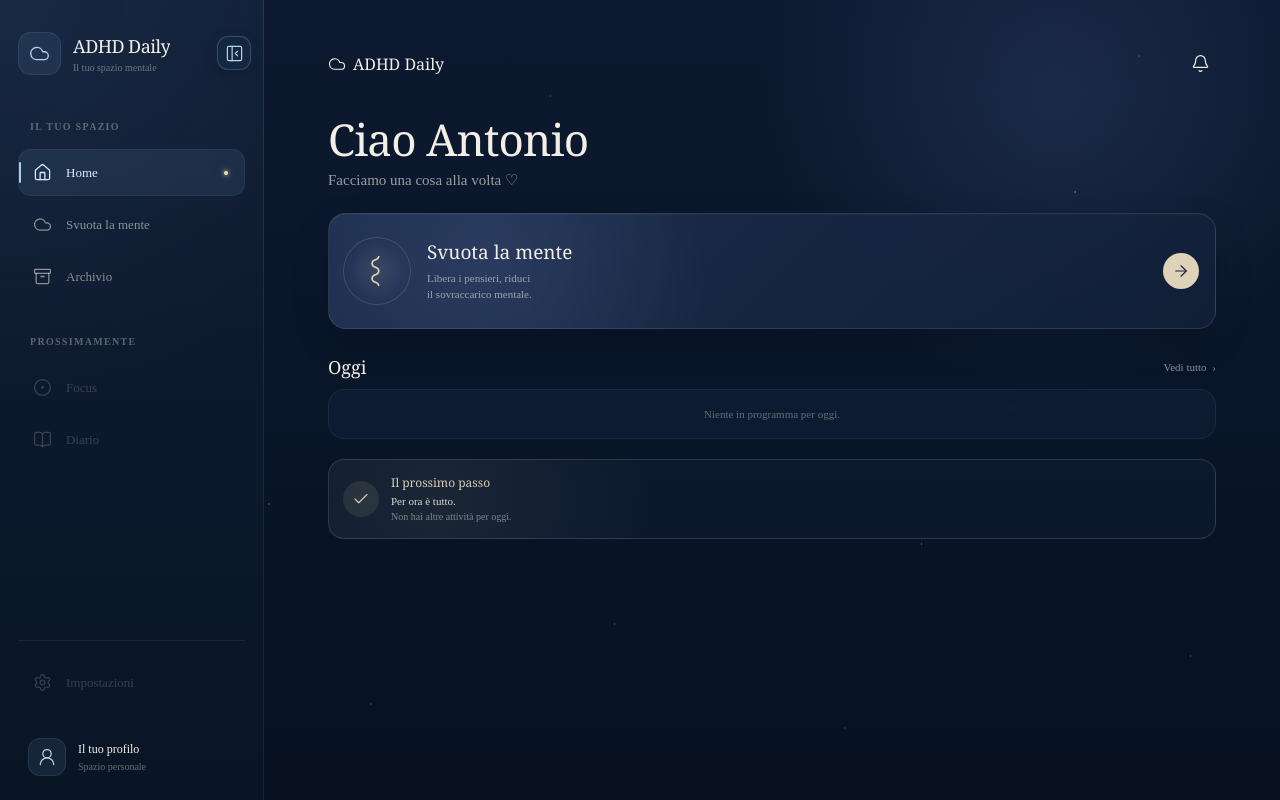
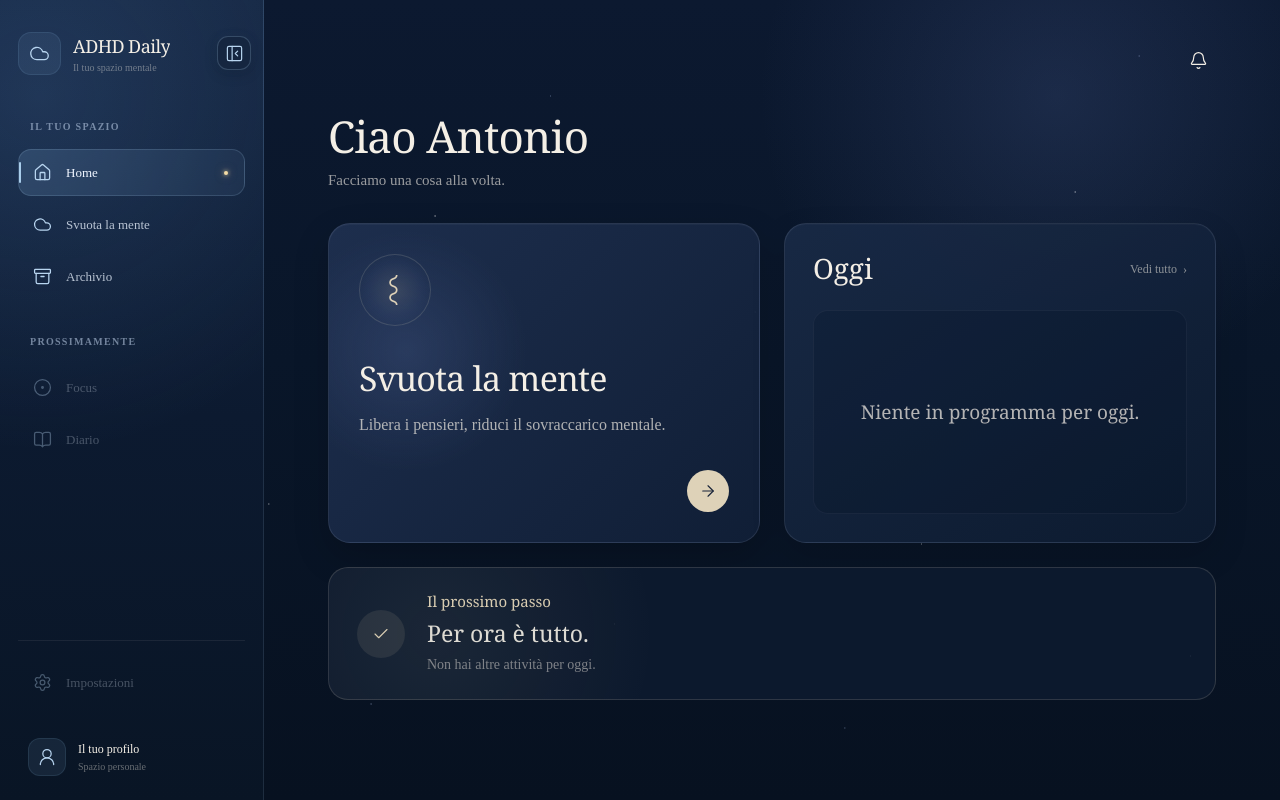
Before and after one commit to antoniopucawork-ai/adhd-daily, a React (Vite) app in the folder frontend/: page / in a window 1280 px wide. Built offline with nearby package versions, Linux system fonts and the light colour scheme.

Commit message:
feat: refine dashboard and connect next step to archive

```diff
--- a/frontend/src/components/MindDumpCard/MindDumpCard.css
+++ b/frontend/src/components/MindDumpCard/MindDumpCard.css
@@ -111,3 +111,80 @@
     height: 32px;
   }
 }
+/* =========================================
+   DESKTOP — MIND DUMP CARD
+========================================= */
+
+@media (min-width: 1024px) {
+  .mind-dump-card {
+    min-height: 300px;
+    margin-top: 0;
+    padding: 30px;
+
+    grid-template-columns: 1fr;
+    grid-template-rows: auto 1fr auto;
+    align-items: start;
+    gap: 22px;
+
+    border-radius: 22px;
+
+    transition:
+      transform 260ms ease,
+      border-color 260ms ease,
+      box-shadow 260ms ease;
+  }
+
+  .mind-dump-card:hover {
+    transform: translateY(-3px);
+    border-color: rgba(199, 207, 229, 0.22);
+
+    box-shadow:
+      0 18px 42px rgba(0, 0, 0, 0.22),
+      inset 0 1px 0 rgba(255, 255, 255, 0.04);
+  }
+
+  .mind-dump-card__visual {
+    width: 72px;
+    height: 72px;
+  }
+
+  .mind-dump-card__content {
+    align-self: center;
+  }
+  .mind-dump-card__content h2 {
+    margin-bottom: 14px;
+
+    font-family: Georgia, "Times New Roman", serif;
+    font-size: 34px;
+    font-weight: 400;
+    line-height: 1.15;
+    letter-spacing: -0.025em;
+  }
+
+  .mind-dump-card__content p {
+    max-width: 340px;
+
+    color: rgba(244, 239, 230, 0.7);
+
+    font-size: 16px;
+    font-weight: 400;
+    line-height: 1.65;
+  }
+
+  .mind-dump-card__arrow {
+    justify-self: end;
+
+    width: 42px;
+    height: 42px;
+  }
+}
+
+@media (prefers-reduced-motion: reduce) {
+  .mind-dump-card {
+    transition: none;
+  }
+
+  .mind-dump-card:hover {
+    transform: none;
+  }
+}
--- a/frontend/src/components/MindDumpCard/MindDumpCard.jsx
+++ b/frontend/src/components/MindDumpCard/MindDumpCard.jsx
@@ -18,11 +18,7 @@ function MindDumpCard() {
       <div className="mind-dump-card__content">
         <h2>Svuota la mente</h2>
 
-        <p>
-          Libera i pensieri, riduci
-          <br />
-          il sovraccarico mentale.
-        </p>
+        <p>Libera i pensieri, riduci il sovraccarico mentale.</p>
       </div>
 
       <span className="mind-dump-card__arrow">
--- a/frontend/src/components/NextStepCard/NextStepCard.css
+++ b/frontend/src/components/NextStepCard/NextStepCard.css
@@ -87,3 +87,54 @@
 
   cursor: pointer;
 }
+/* =========================================
+   DESKTOP — NEXT STEP CARD
+========================================= */
+
+@media (min-width: 1024px) {
+  .next-step-card {
+    grid-template-columns: 52px minmax(0, 1fr) auto;
+    gap: 18px;
+
+    min-height: 120px;
+    margin-top: 0;
+    padding: 24px 28px;
+
+    border-radius: 20px;
+  }
+
+  .next-step-card__icon {
+    width: 48px;
+    height: 48px;
+  }
+
+  .next-step-card__content {
+    min-width: 0;
+  }
+
+  .next-step-card__content span {
+    margin-bottom: 7px;
+
+    font-size: 15px;
+    line-height: 1.3;
+  }
+
+  .next-step-card__content h2 {
+    margin-bottom: 6px;
+
+    font-family: Georgia, "Times New Roman", serif;
+    font-size: 23px;
+    font-weight: 400;
+    line-height: 1.25;
+  }
+
+  .next-step-card__content p {
+    font-size: 14px;
+    line-height: 1.5;
+  }
+
+  .next-step-card__action {
+    width: 40px;
+    height: 40px;
+  }
+}
--- a/frontend/src/components/NextStepCard/NextStepCard.jsx
+++ b/frontend/src/components/NextStepCard/NextStepCard.jsx
@@ -1,7 +1,10 @@
 import { Sparkles, ArrowRight, Check } from "lucide-react";
+import { useNavigate } from "react-router-dom";
 import "./NextStepCard.css";
 
 function NextStepCard({ items = [] }) {
+  const navigate = useNavigate();
+
   const getTodayDate = () => {
     const today = new Date();
 
@@ -39,6 +42,10 @@ function NextStepCard({ items = [] }) {
     );
   }
 
+  const handleOpenItem = () => {
+    navigate(`/archivio#item-${nextItem.id}`);
+  };
+
   return (
     <section className="next-step-card">
       <div className="next-step-card__icon">
@@ -58,7 +65,8 @@ function NextStepCard({ items = [] }) {
       <button
         className="next-step-card__action"
         type="button"
-        aria-label={`Vai a ${nextItem.title}`}
+        onClick={handleOpenItem}
+        aria-label={`Visualizza ${nextItem.title} nell'archivio`}
       >
         <ArrowRight size={17} strokeWidth={1.5} />
       </button>
--- a/frontend/src/components/Sidebar/Sidebar.css
+++ b/frontend/src/components/Sidebar/Sidebar.css
@@ -7,7 +7,7 @@
   --sidebar-compact-width: 76px;
 
   --sidebar-text: #f4efe6;
-  --sidebar-muted: rgba(244, 239, 230, 0.55);
+  --sidebar-muted: rgba(231, 239, 251, 0.78);
   --sidebar-accent: #a9cdeb;
   --sidebar-gold: #f5dca6;
 
@@ -32,10 +32,14 @@
   color: var(--sidebar-text);
 
   background:
-    radial-gradient(circle at 0% 0%, rgba(86, 119, 172, 0.12), transparent 48%),
-    linear-gradient(180deg, #101e35 0%, #091525 100%);
+    radial-gradient(
+      circle at 15% 12%,
+      rgba(91, 139, 202, 0.19),
+      transparent 48%
+    ),
+    linear-gradient(180deg, #142540 0%, #0c1a30 52%, #091525 100%);
 
-  border-right: 1px solid rgba(244, 239, 230, 0.07);
+  border-right: 1px solid rgba(169, 205, 235, 0.13);
 
   transition:
     width var(--sidebar-duration) var(--sidebar-ease),
@@ -180,7 +184,7 @@
 
   margin: 0 12px 14px;
 
-  color: rgba(244, 239, 230, 0.34);
+  color: rgba(192, 211, 235, 0.56);
 
   font-size: 10px;
   font-weight: 600;
@@ -243,6 +247,8 @@
 
 .sidebar__link-icon {
   flex-shrink: 0;
+
+  color: #b8d5f0;
 }
 
 .sidebar__link-text {
@@ -258,8 +264,8 @@
 }
 
 .sidebar__link:hover:not(.sidebar__link--disabled) {
-  color: var(--sidebar-text);
-  background: rgba(244, 239, 230, 0.045);
+  color: #f0f6ff;
+  background: rgba(169, 205, 235, 0.11);
 }
 
 /* ==========================================
@@ -267,11 +273,15 @@
 ========================================== */
 
 .sidebar__link--active {
-  color: #dcecff;
+  color: #f0f6ff;
 
-  background: rgba(128, 174, 220, 0.11);
+  background: linear-gradient(
+    90deg,
+    rgba(128, 174, 220, 0.19),
+    rgba(128, 174, 220, 0.08)
+  );
 
-  border-color: rgba(128, 174, 220, 0.09);
+  border-color: rgba(169, 205, 235, 0.17);
 }
 
 /* Indicatore azzurro */
--- a/frontend/src/components/TodayList/TodayList.css
+++ b/frontend/src/components/TodayList/TodayList.css
@@ -115,3 +115,155 @@
   font-size: 11px;
   font-weight: 300;
 }
+/* =========================================
+   DESKTOP — TODAY CARD
+========================================= */
+
+@media (min-width: 1024px) {
+  .today {
+    display: flex;
+    flex-direction: column;
+
+    min-width: 0;
+    min-height: 300px;
+    margin-top: 0;
+    padding: 28px;
+
+    background: linear-gradient(
+      145deg,
+      rgba(25, 42, 70, 0.94),
+      rgba(13, 27, 48, 0.94)
+    );
+
+    border: 1px solid rgba(199, 207, 229, 0.12);
+    border-radius: 22px;
+
+    box-shadow:
+      0 14px 35px rgba(0, 0, 0, 0.12),
+      inset 0 1px 0 rgba(255, 255, 255, 0.02);
+  }
+
+  .today__header {
+    margin-bottom: 24px;
+  }
+
+  .today__header h2 {
+    font-size: 28px;
+    line-height: 1.2;
+  }
+
+  .today__view-all {
+    font-size: 12px;
+    transition: color 200ms ease;
+  }
+
+  .today__view-all:hover {
+    color: #dcecff;
+  }
+
+  .today__list {
+    flex: 1;
+
+    display: flex;
+    flex-direction: column;
+
+    min-height: 0;
+
+    background: transparent;
+    border: none;
+    border-radius: 0;
+    overflow: visible;
+  }
+
+  .today__empty {
+    flex: 1;
+
+    display: flex;
+    align-items: center;
+    justify-content: center;
+
+    min-height: 140px;
+    padding: 24px;
+
+    background: rgba(8, 20, 38, 0.24);
+    border: 1px solid rgba(199, 207, 229, 0.06);
+    border-radius: 15px;
+  }
+
+  .today__empty p {
+    max-width: 300px;
+    margin: 0;
+
+    color: rgba(244, 239, 230, 0.72);
+
+    font-family: Georgia, "Times New Roman", serif;
+    font-size: 19px;
+    font-weight: 400;
+    line-height: 1.5;
+    text-align: center;
+  }
+  .today__item {
+    min-height: 78px;
+
+    display: grid;
+    grid-template-columns: 44px minmax(0, 1fr) 32px;
+    align-items: center;
+    gap: 16px;
+
+    padding: 14px 4px;
+  }
+
+  .today__icon {
+    width: 42px;
+    height: 42px;
+
+    color: #c7ddf2;
+    background: rgba(139, 184, 224, 0.13);
+
+    border: 1px solid rgba(169, 205, 235, 0.1);
+  }
+
+  .today__content h3 {
+    margin-bottom: 3px;
+
+    color: #f4efe6;
+
+    font-size: 17px;
+    font-weight: 400;
+    line-height: 1.4;
+  }
+
+  .today__content p {
+    margin-top: 4px;
+
+    color: rgba(205, 220, 239, 0.66);
+
+    font-size: 13px;
+    line-height: 1.4;
+  }
+
+  .today__check {
+    width: 24px;
+    height: 24px;
+
+    border: 1.5px solid rgba(169, 205, 235, 0.58);
+    border-radius: 50%;
+
+    transition:
+      background 200ms ease,
+      border-color 200ms ease,
+      box-shadow 200ms ease;
+  }
+
+  .today__check:hover {
+    background: rgba(169, 205, 235, 0.12);
+    border-color: rgba(169, 205, 235, 0.65);
+  }
+}
+
+@media (prefers-reduced-motion: reduce) {
+  .today__view-all,
+  .today__check {
+    transition: none;
+  }
+}
--- a/frontend/src/pages/ArchivePage.jsx
+++ b/frontend/src/pages/ArchivePage.jsx
@@ -1,5 +1,5 @@
-import { useState } from "react";
-import { Link } from "react-router-dom";
+import { useEffect, useState } from "react";
+import { Link, useLocation } from "react-router-dom";
 import { ArrowLeft } from "lucide-react";
 import BottomNav from "../components/BottomNav/BottomNav";
 import "./ArchivePage.css";
@@ -11,6 +11,7 @@ const TYPE_LABELS = {
   INTENTION: "Idea",
 };
 
+// Recupera gli elementi salvati nel browser
 function readSavedItems() {
   try {
     const items = JSON.parse(localStorage.getItem("adhdDailyItems") || "[]");
@@ -34,7 +35,7 @@ function readSavedItems() {
     }
 
     return {
-      // Mostra prima gli ultimi elementi aggiunti.
+      // Mostra prima gli ultimi elementi aggiunti
       items: [...items].reverse(),
       error: "",
     };
@@ -46,6 +47,7 @@ function readSavedItems() {
   }
 }
 
+// Formatta le date in italiano
 function formatDate(value) {
   if (!value) return "Senza data";
 
@@ -68,10 +70,39 @@ function formatDate(value) {
 
 function ArchivePage() {
   const [savedData, setSavedData] = useState(readSavedItems);
+  const location = useLocation();
+
+  // Porta l'utente all'elemento selezionato dalla Home
+  useEffect(() => {
+    if (!location.hash || savedData.error) return;
+
+    let itemId;
+
+    try {
+      itemId = decodeURIComponent(location.hash.slice(1));
+    } catch {
+      return;
+    }
+
+    const element = document.getElementById(itemId);
+
+    if (!element) return;
+
+    // Rispetta le preferenze di accessibilità dell'utente
+    const prefersReducedMotion = window.matchMedia(
+      "(prefers-reduced-motion: reduce)",
+    ).matches;
+
+    element.scrollIntoView({
+      behavior: prefersReducedMotion ? "instant" : "smooth",
+      block: "center",
+    });
+  }, [location.hash, savedData]);
 
   return (
     <main className="archive-page">
       <div className="archive-page__container">
+        {/* Intestazione */}
         <header className="archive-page__header">
           <Link className="archive-page__back" to="/">
             <ArrowLeft size={18} aria-hidden="true" />
@@ -79,9 +110,11 @@ function ArchivePage() {
           </Link>
 
           <h1>Tutti gli elementi</h1>
+
           <p>Ritrova ciò che hai salvato, anche senza una data.</p>
         </header>
 
+        {/* Errore nella lettura dei dati */}
         {savedData.error ? (
           <div className="archive-page__message">
             <p role="alert">{savedData.error}</p>
@@ -95,6 +128,7 @@ function ArchivePage() {
             </button>
           </div>
         ) : savedData.items.length === 0 ? (
+          /* Archivio vuoto */
           <div className="archive-page__message">
             <p>Non hai ancora salvato elementi.</p>
 
@@ -103,9 +137,11 @@ function ArchivePage() {
             </Link>
           </div>
         ) : (
+          /* Elenco degli elementi salvati */
           <ul className="archive-page__list">
             {savedData.items.map((item) => {
               const originalText = item.source?.originalText;
+
               const hasOriginal =
                 typeof originalText === "string" && originalText.length > 0;
 
@@ -115,7 +151,12 @@ function ArchivePage() {
                   : "Elemento";
 
               return (
-                <li className="archive-page__card" key={item.id}>
+                <li
+                  className="archive-page__card"
+                  key={item.id}
+                  id={`item-${item.id}`}
+                >
+                  {/* Tipo e stato */}
                   <div className="archive-page__card-header">
                     <span className="archive-page__type">{typeLabel}</span>
 
@@ -124,8 +165,10 @@ function ArchivePage() {
                     )}
                   </div>
 
+                  {/* Titolo */}
                   <h2>{item.title}</h2>
 
+                  {/* Data e ora */}
                   <p className="archive-page__date">
                     {formatDate(item.date)}
 
@@ -134,6 +177,7 @@ function ArchivePage() {
                       : ""}
                   </p>
 
+                  {/* Testo originale */}
                   {hasOriginal ? (
                     <details className="archive-page__source">
                       <summary>Testo originale</summary>
--- a/frontend/src/pages/HomePage.css
+++ b/frontend/src/pages/HomePage.css
@@ -1,8 +1,14 @@
+/* =========================================
+   ADHD DAILY — HOME PAGE
+   Mobile first
+========================================= */
+
 .home {
   position: relative;
-
   width: 100%;
+  min-width: 0;
   min-height: 100vh;
+  min-height: 100dvh;
   overflow-x: clip;
 
   color: #f4efe6;
@@ -16,15 +22,18 @@
     linear-gradient(180deg, #0c1930 0%, #091629 45%, #071120 100%);
 }
 
-/* Micro-stelle: easter egg quasi impercettibile */
+/* =========================================
+   MICROSTELLE
+   Easter egg discreto
+========================================= */
+
 .home::before,
 .home::after {
   content: "";
   position: fixed;
   inset: 0;
-
+  z-index: 0;
   pointer-events: none;
-  z-index: 0;
 }
 
 .home::before {
@@ -105,23 +114,33 @@
     );
 }
 
+/* =========================================
+   CONTAINER
+========================================= */
+
 .home__container {
   position: relative;
   z-index: 1;
 
   width: 100%;
+  min-width: 0;
   min-height: 100vh;
+  min-height: 100dvh;
+
   margin: 0 auto;
   padding: 24px 20px 110px;
 }
 
-/* HEADER */
+/* =========================================
+   HEADER
+========================================= */
 
 .home__header {
   display: flex;
   align-items: center;
   justify-content: space-between;
 
+  min-height: 32px;
   margin-bottom: 36px;
 }
 
@@ -137,20 +156,45 @@
 }
 
 .home__notification {
-  display: flex;
-  align-items: center;
-  justify-content: center;
+  display: grid;
+  place-items: center;
 
-  padding: 6px;
+  width: 36px;
+  height: 36px;
+  margin-left: auto;
+  padding: 0;
 
   color: #f4efe6;
   background: transparent;
-  border: none;
+  border: 1px solid transparent;
+  border-radius: 11px;
 
   cursor: pointer;
+
+  transition:
+    background 200ms ease,
+    border-color 200ms ease,
+    color 200ms ease;
 }
 
-/* WELCOME */
+.home__notification:hover {
+  color: #c9def2;
+  background: rgba(169, 205, 235, 0.07);
+  border-color: rgba(169, 205, 235, 0.1);
+}
+
+.home__notification:focus-visible {
+  outline: 2px solid #a9cdeb;
+  outline-offset: 3px;
+}
+
+/* =========================================
+   WELCOME
+========================================= */
+
+.home__welcome {
+  margin-bottom: 26px;
+}
 
 .home__welcome h1 {
   margin: 0;
@@ -172,7 +216,27 @@
   line-height: 1.4;
 }
 
-/* TABLET */
+/* =========================================
+   DASHBOARD
+========================================= */
+
+.home__dashboard {
+  display: flex;
+  flex-direction: column;
+  gap: 20px;
+
+  min-width: 0;
+  margin-top: 24px;
+}
+
+.home__dashboard > * {
+  min-width: 0;
+}
+
+/* =========================================
+   TABLET
+========================================= */
+
 @media (min-width: 600px) and (max-width: 1023px) {
   .home__container {
     max-width: 720px;
@@ -180,11 +244,30 @@
   }
 }
 
-/* DESKTOP */
+/* =========================================
+   DESKTOP
+========================================= */
+
+/* =========================================
+   DESKTOP
+========================================= */
+
 @media (min-width: 1024px) {
   .home__container {
-    max-width: 1600px;
-    padding: 48px 64px 80px;
+    max-width: 1440px;
+    padding: 42px 64px 80px;
+  }
+
+  .home__header {
+    margin-bottom: 34px;
+  }
+
+  .home__brand--mobile {
+    display: none;
+  }
+
+  .home__welcome {
+    margin-bottom: 32px;
   }
 
   .home__welcome h1 {
@@ -192,6 +275,64 @@
   }
 
   .home__welcome p {
+    margin-top: 10px;
     font-size: 15px;
   }
+
+  .home__dashboard {
+    display: grid;
+    grid-template-columns: minmax(0, 1fr) minmax(0, 1fr);
+    align-items: stretch;
+    gap: 24px;
+    margin-top: 0;
+  }
+
+  .home__dashboard > * {
+    min-width: 0;
+  }
+
+  /* Mind Dump a sinistra */
+  .home__dashboard > .mind-dump-card {
+    grid-column: 1;
+    grid-row: 1;
+    min-height: 320px;
+  }
+
+  /* Oggi a destra */
+  .home__dashboard > .today {
+    grid-column: 2;
+    grid-row: 1;
+    min-height: 320px;
+  }
+
+  /* Il prossimo passo sotto */
+  .home__dashboard > .next-step-card {
+    grid-column: 1 / -1;
+    grid-row: 2;
+    min-height: 120px;
+  }
 }
+
+/* =========================================
+   DESKTOP COMPATTO
+========================================= */
+
+@media (min-width: 1024px) and (max-width: 1199px) {
+  .home__container {
+    padding-inline: 36px;
+  }
+
+  .home__dashboard {
+    gap: 18px;
+  }
+}
+
+/* =========================================
+   ACCESSIBILITÀ
+========================================= */
+
+@media (prefers-reduced-motion: reduce) {
+  .home__notification {
+    transition: none;
+  }
+}
--- a/frontend/src/pages/HomePage.jsx
+++ b/frontend/src/pages/HomePage.jsx
@@ -39,11 +39,10 @@ function HomePage() {
     <main className="home">
       <div className="home__container">
         <header className="home__header">
-          <div className="home__brand">
+          <div className="home__brand home__brand--mobile">
             <Cloud size={18} strokeWidth={1.5} />
             <span>ADHD Daily</span>
           </div>
-
           <button
             className="home__notification"
             type="button"
@@ -55,14 +54,18 @@ function HomePage() {
 
         <section className="home__welcome">
           <h1>Ciao Antonio</h1>
-          <p>Facciamo una cosa alla volta ♡</p>
+          <p>Facciamo una cosa alla volta.</p>
         </section>
 
-        <MindDumpCard />
+        <div className="home__dashboard">
+          <MindDumpCard />
 
-        <TodayList items={items} onComplete={handleCompleteItem} />
+          <TodayList items={items} onComplete={handleCompleteItem} />
 
-        <NextStepCard items={items} />
+          <NextStepCard items={items} />
+        </div>
+
+        <BottomNav />
 
         <BottomNav />
       </div>
```
